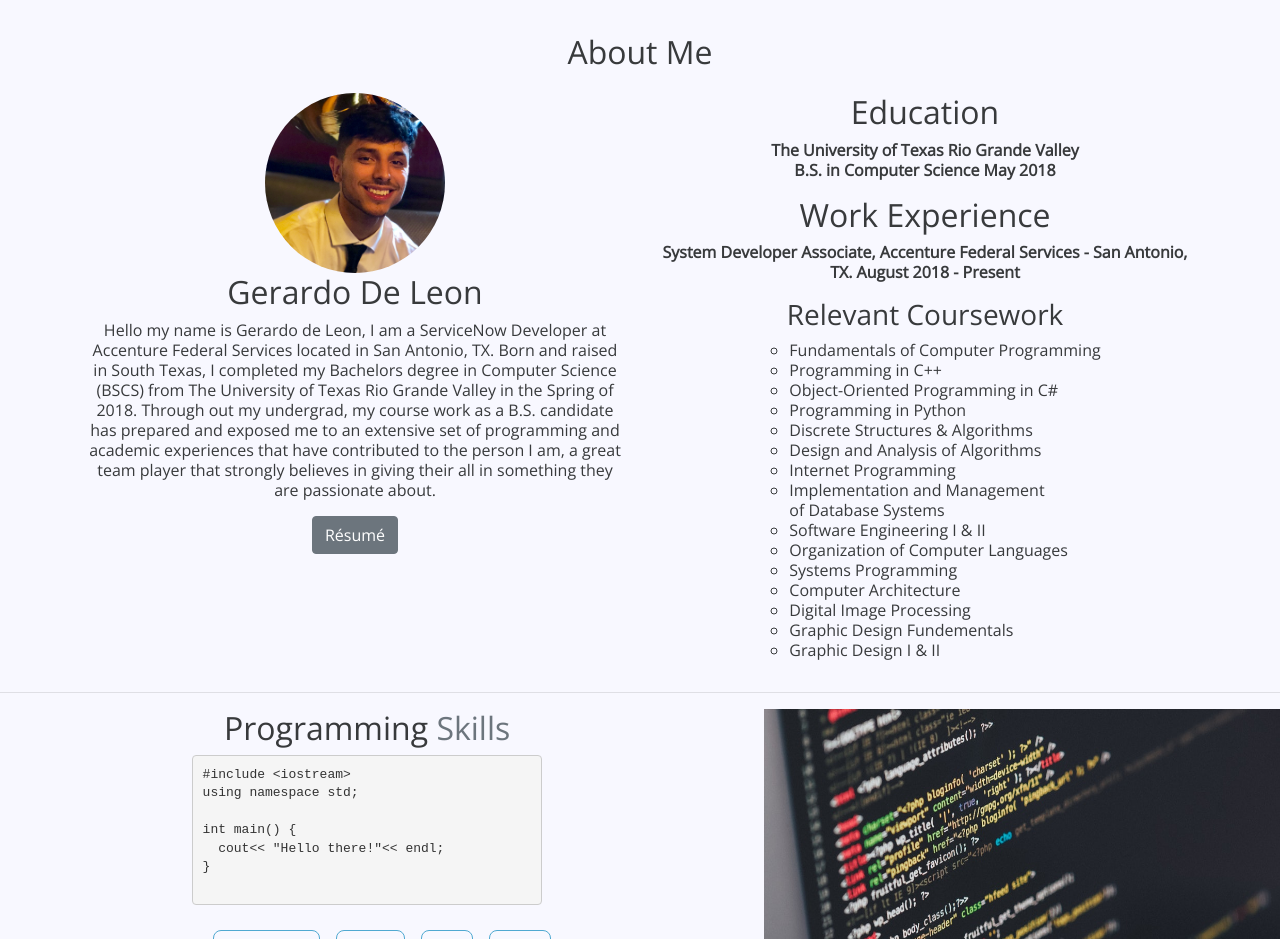
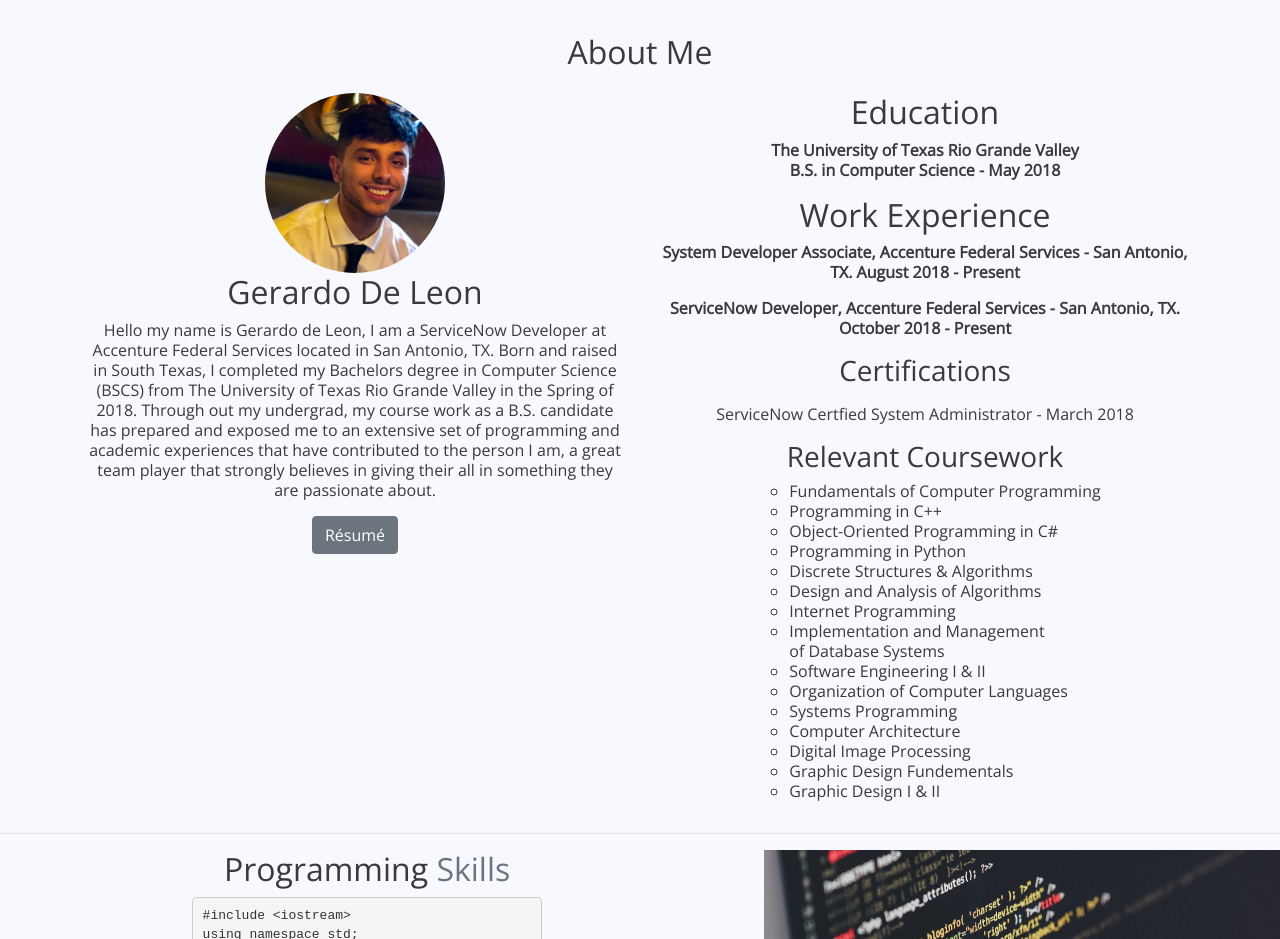
Before and after one commit to jerrydeleon/jerrydeleon.github.io, a plain HTML site: page Portfolio/index.html in a window 1280 px wide. Shown: the part 840-1779 px from the top of the page. Drawn offline with nearby package versions, Linux system fonts and the light colour scheme.

Commit message:
Update index.html

```diff
--- a/Portfolio/index.html
+++ b/Portfolio/index.html
@@ -120,12 +120,20 @@
             <!-- /.col-lg-4 -->
             <div class="col-lg-6">
                <h2>Education</h2>
-               <p><strong>The University of Texas Rio Grande Valley</br>B.S. in Computer Science May 2018</p>
+               <p><strong>The University of Texas Rio Grande Valley</br>B.S. in Computer Science - May 2018</p>
                </strong>
                <p>
                <h2>Work Experience </h2>
                <p><strong>System Developer Associate, Accenture Federal Services - San Antonio, TX. August 2018 - Present</p>
                </strong>
+               <p>
+                <p><strong>ServiceNow Developer, Accenture Federal Services - San Antonio, TX. October 2018 - Present</p>
+               </strong>
+               <p>
+               <h3>Certifications</h3>
+                <p>
+                <p>ServiceNow Certfied System Administrator - March 2018</p>
+
                <p>
                <h3>Relevant Coursework</h3>
                <div class = "ul-text"
```
